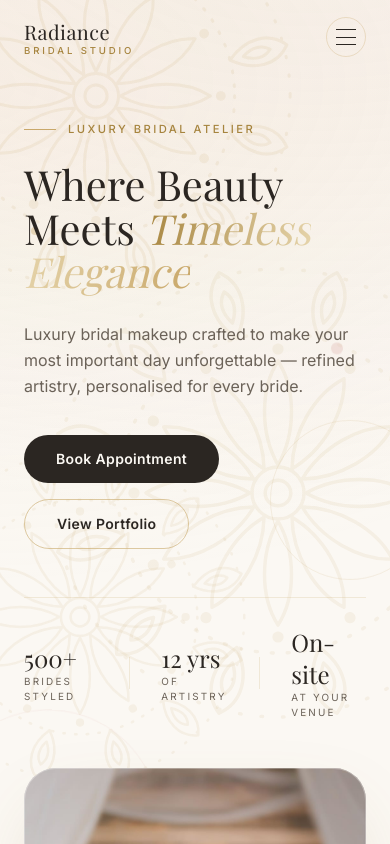
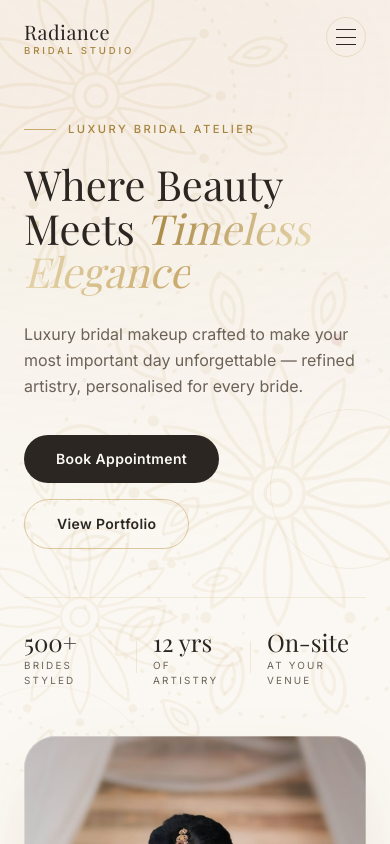
Before and after one commit to Rockieboi69/Radiance_bridal_studio, a React (Vite) app: page / in a window 390 px wide. Shown: the top 844 px of the page. Built offline with nearby package versions, Linux system fonts and the light colour scheme; a web font is replaced by a local one.

Commit message:
Tighten hero stats spacing on small screens

```diff
--- a/src/sections/Hero.tsx
+++ b/src/sections/Hero.tsx
@@ -73,7 +73,7 @@ export default function Hero() {
 
           <motion.div
             variants={fadeUp}
-            className="mt-12 flex items-center gap-8 border-t border-champagne/20 pt-7"
+            className="mt-12 flex items-center gap-4 border-t border-champagne/20 pt-7 sm:gap-8"
           >
             <Stat value="500+" label="Brides Styled" />
             <span className="h-8 w-px bg-champagne/20" />
```
